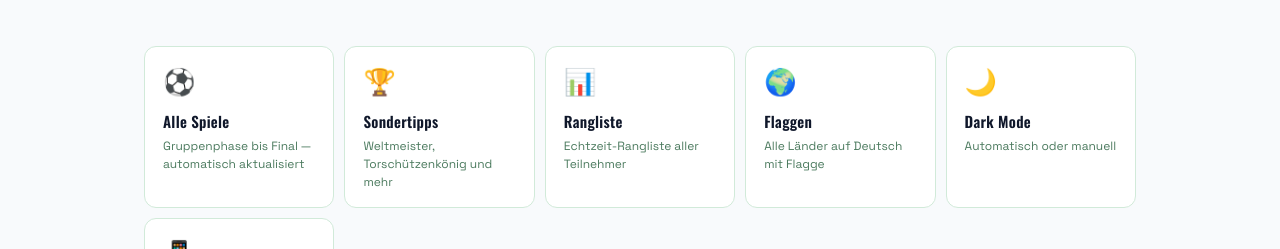
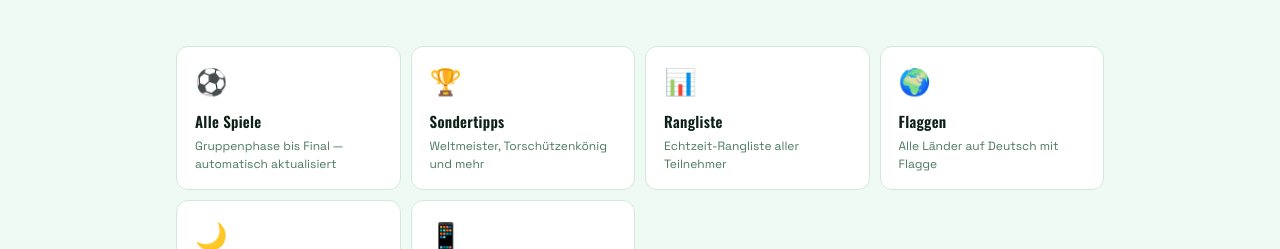
Before and after one commit to anilmation/tippking, a Next.js app: page / in a window 1280 px wide. Shown: the part 551-800 px from the top of the page. Built offline with nearby package versions, Linux system fonts and the light colour scheme; no server answers.

Commit message:
Fix black background flash

```diff
--- a/app/layout.tsx
+++ b/app/layout.tsx
@@ -4,18 +4,18 @@ import { ThemeProvider } from '@/components/layout/ThemeProvider'
 import { NavBar } from '@/components/layout/NavBar'
 
 export const metadata: Metadata = {
-  title: 'WM 2026 Tippspiel',
-  description: 'Das offizielle WM 2026 Tippspiel für Freunde und Familie',
+  title: 'TippKing – WM 2026',
+  description: 'Das TippKing WM 2026 Tippspiel für Freunde und Familie',
   icons: { icon: '/favicon.ico' },
 }
 
 export default function RootLayout({ children }: { children: React.ReactNode }) {
   return (
-    <html lang="de" suppressHydrationWarning>
-      <body className="min-h-screen bg-slate-50 dark:bg-slate-950 text-slate-900 dark:text-slate-100 transition-colors">
+    <html lang="de" suppressHydrationWarning style={{ background: '#080808' }}>
+      <body style={{ minHeight: '100vh', background: 'var(--pitch-bg)', color: 'var(--pitch-text)', transition: 'background 0.2s, color 0.2s' }}>
         <ThemeProvider>
           <NavBar />
-          <main className="max-w-5xl mx-auto px-4 pb-16 pt-4">
+          <main style={{ maxWidth: 960, margin: '0 auto', padding: '16px 16px 64px' }}>
             {children}
           </main>
         </ThemeProvider>
```
